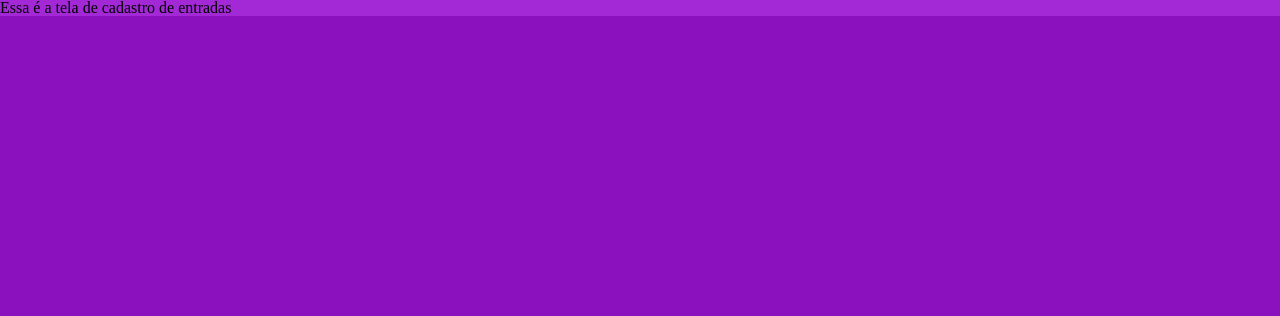
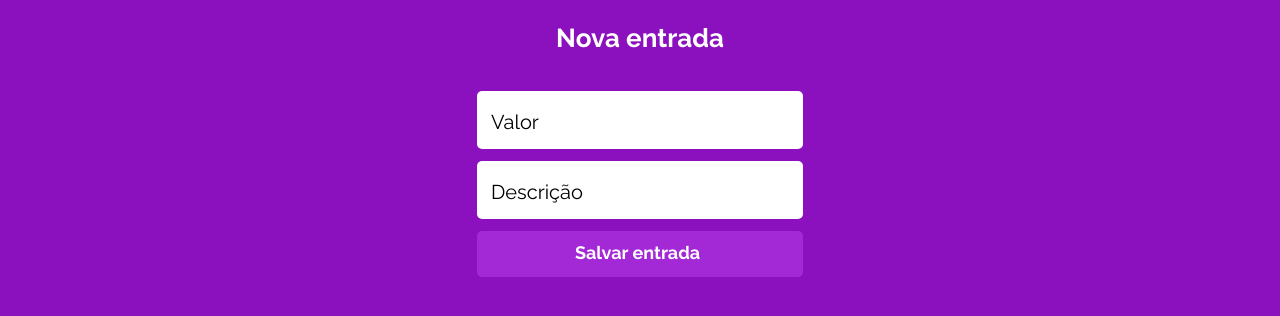
Before and after one commit to Januacele/projeto13-mywallet-front, a React (Create React App) app: page /novaEntrada in a window 1280 px wide. Shown: the top 316 px of the page. Built offline with nearby package versions, Linux system fonts and the light colour scheme; a web font is replaced by a local one.

Commit message:
Layout input and outputs rout
Basic layout has been done. It remains to make the links, buttons and inputs.

```diff
--- a/src/components/TelaNovaEntrada/TelaNovaEntrada.js
+++ b/src/components/TelaNovaEntrada/TelaNovaEntrada.js
@@ -1,7 +1,94 @@
-export default function TelaCadastroEntrada(){
+import styled from 'styled-components';
+
+
+export default function TelaNovaEntrada(){
     return(
         <>
-            <h1> Essa é a tela de cadastro de entradas </h1>
+            <div>
+                <Container>
+                    <div className='nomeTela'>
+                        <h2>Nova entrada</h2>
+                    </div>
+
+                    <div className='valor'>
+                        <h5> Valor </h5>
+                    </div>
+
+                    <div className='descricao'>
+                        <h5> Descrição </h5>
+                    </div>
+
+                    <div className='entrada'>
+                        <h5> Salvar entrada </h5>
+                    </div>
+
+                </Container>
+
+            </div>
         </>
     );
 }
+
+
+const Container = styled.div`
+    width: 100%;
+    height: 100%;
+    background-color: #8C11BE;
+    display: flex;
+    flex-direction: column;
+    align-items: center;
+    justify-content: center;
+
+    h2{
+        font-family: 'Raleway';
+        font-style: normal;
+        font-weight: 700;
+        font-size: 26px;
+        color: #FFFFFF;
+        margin-top: 25px;
+    }
+
+    .valor{
+        width: 326px;
+        height: 58px;
+        margin-top: 40px;
+        background: #FFFFFF;
+        border-radius: 5px;
+    }
+    .descricao{
+        width: 326px;
+        height: 58px;
+        margin-top: 12px;
+        background: #FFFFFF;
+        border-radius: 5px;
+    }
+    .entrada{
+        width: 326px;
+        height: 46px;
+        margin-top: 12px;
+        background: #A328D6;
+        border-radius: 5px;
+
+        h5{
+            font-family: 'Raleway';
+            font-style: normal;
+            font-weight: 700;
+            font-size: 18px;
+            color: #FFFFFF;
+            margin-top: 10px;
+            margin-left: 98px;
+        }
+    }
+
+    h5{
+        font-family: 'Raleway';
+        font-style: normal;
+        font-weight: 400;
+        font-size: 20px;
+        line-height: 23px;
+        color: #000000;
+        margin-left: 14px;
+        margin-top: 20px;
+    }
+
+`
--- a/src/components/TelaNovaSaida/TelaNovaSaida.js
+++ b/src/components/TelaNovaSaida/TelaNovaSaida.js
@@ -1,7 +1,94 @@
-export default function TelaCadastroSaida(){
+import styled from 'styled-components';
+
+
+export default function TelaNovaEntrada(){
     return(
         <>
-            <h1> Essa é a tela de cadastro de saídas </h1>
+            <div>
+                <Container>
+                    <div className='nomeTela'>
+                        <h2>Nova saída</h2>
+                    </div>
+
+                    <div className='valor'>
+                        <h5> Valor </h5>
+                    </div>
+
+                    <div className='descricao'>
+                        <h5> Descrição </h5>
+                    </div>
+
+                    <div className='entrada'>
+                        <h5> Salvar saída </h5>
+                    </div>
+
+                </Container>
+
+            </div>
         </>
     );
 }
+
+
+const Container = styled.div`
+    width: 100%;
+    height: 100%;
+    background-color: #8C11BE;
+    display: flex;
+    flex-direction: column;
+    align-items: center;
+    justify-content: center;
+
+    h2{
+        font-family: 'Raleway';
+        font-style: normal;
+        font-weight: 700;
+        font-size: 26px;
+        color: #FFFFFF;
+        margin-top: 25px;
+    }
+
+    .valor{
+        width: 326px;
+        height: 58px;
+        margin-top: 40px;
+        background: #FFFFFF;
+        border-radius: 5px;
+    }
+    .descricao{
+        width: 326px;
+        height: 58px;
+        margin-top: 12px;
+        background: #FFFFFF;
+        border-radius: 5px;
+    }
+    .entrada{
+        width: 326px;
+        height: 46px;
+        margin-top: 12px;
+        background: #A328D6;
+        border-radius: 5px;
+
+        h5{
+            font-family: 'Raleway';
+            font-style: normal;
+            font-weight: 700;
+            font-size: 18px;
+            color: #FFFFFF;
+            margin-top: 10px;
+            margin-left: 98px;
+        }
+    }
+
+    h5{
+        font-family: 'Raleway';
+        font-style: normal;
+        font-weight: 400;
+        font-size: 20px;
+        line-height: 23px;
+        color: #000000;
+        margin-left: 14px;
+        margin-top: 20px;
+    }
+
+`
```
